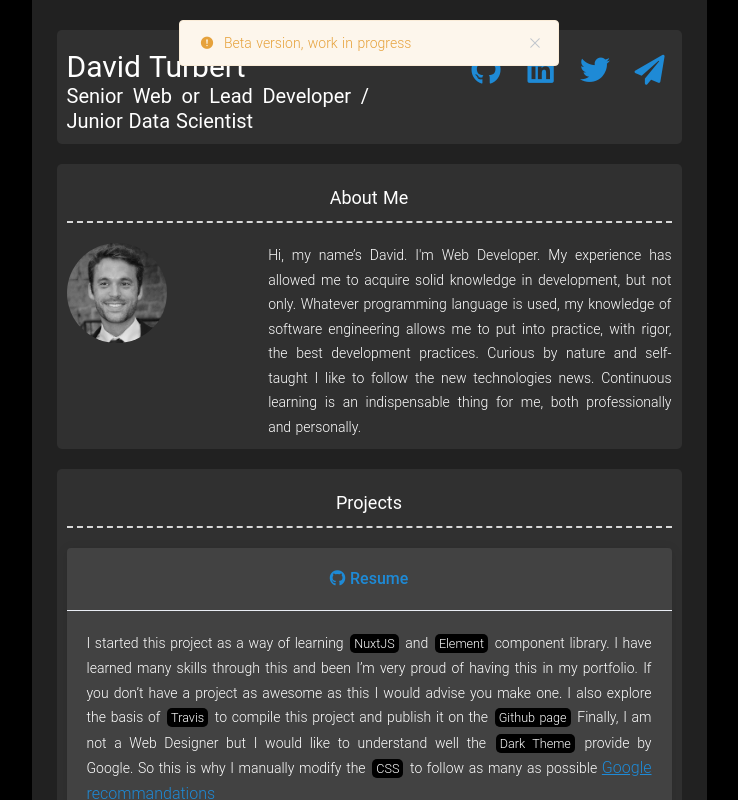
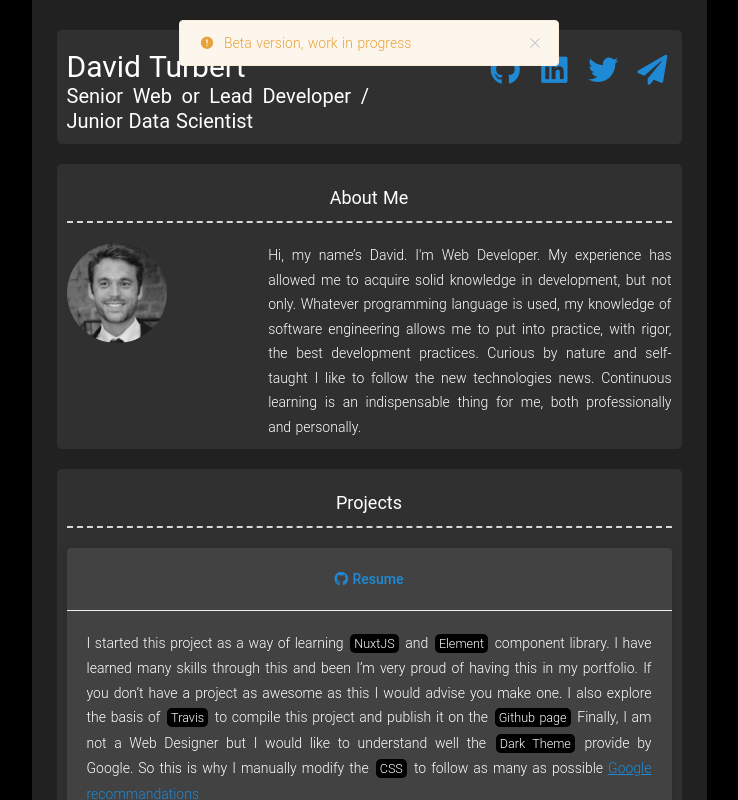
Before and after one commit to dcyou/resume, a Nuxt app: page / in a window 1280 px wide. Shown: the top 800 px of the page, without its empty margins (271-1009 px from the left). Built offline with nearby package versions, Linux system fonts and the light colour scheme.

Commit message:
improve CSS font-size

```diff
--- a/assets/css/dark.scss
+++ b/assets/css/dark.scss
@@ -78,7 +78,7 @@ h3 {
 
 h4 {
 	color: #FFFFFF;
-	font-size: 16px;
+	font-size: 15px;
 	line-height: 20px;
 	font-weight: 400;
 }
@@ -92,12 +92,10 @@ hr {
 }
 
 a[href] {
-	font-size: 16px;
 	color: #1e8ad6;
 }
 
 a[href]:hover {
-	font-size: 16px;
 	color: #3ba0e6;
 }
 
```
